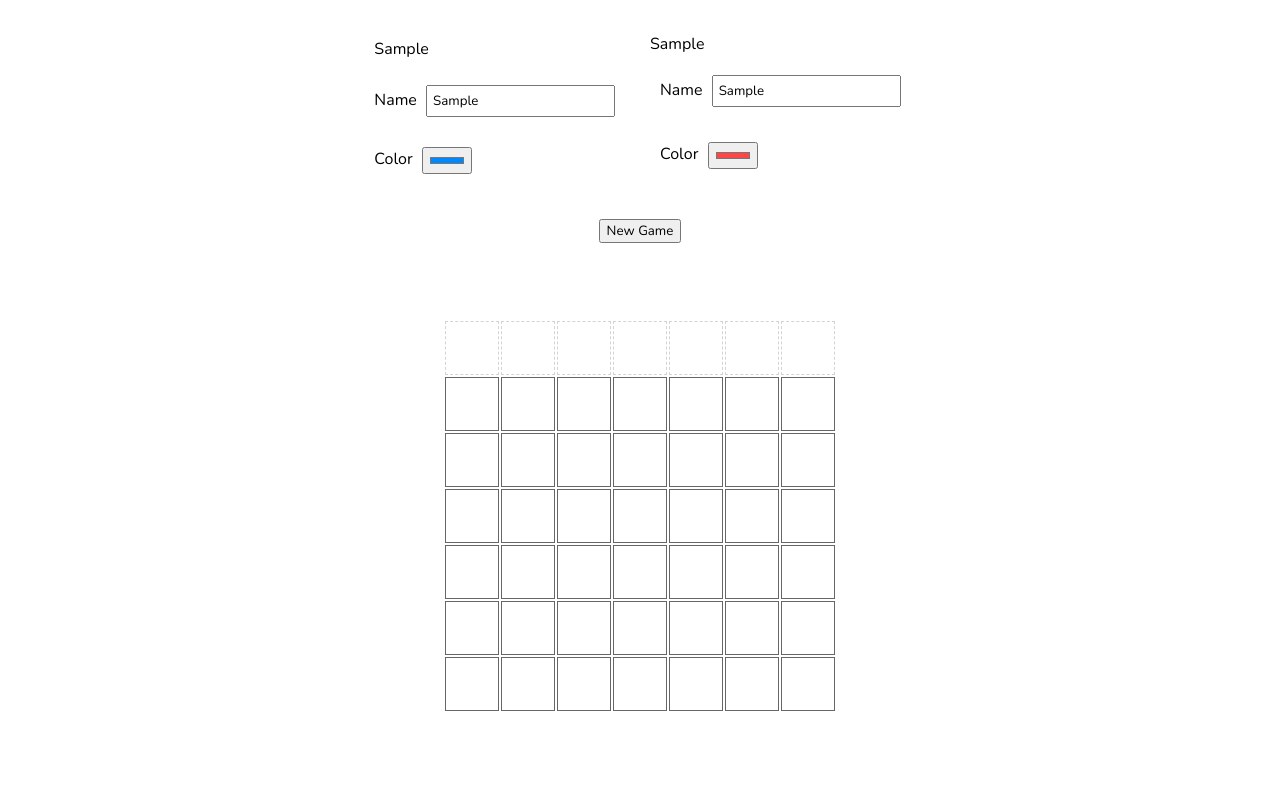
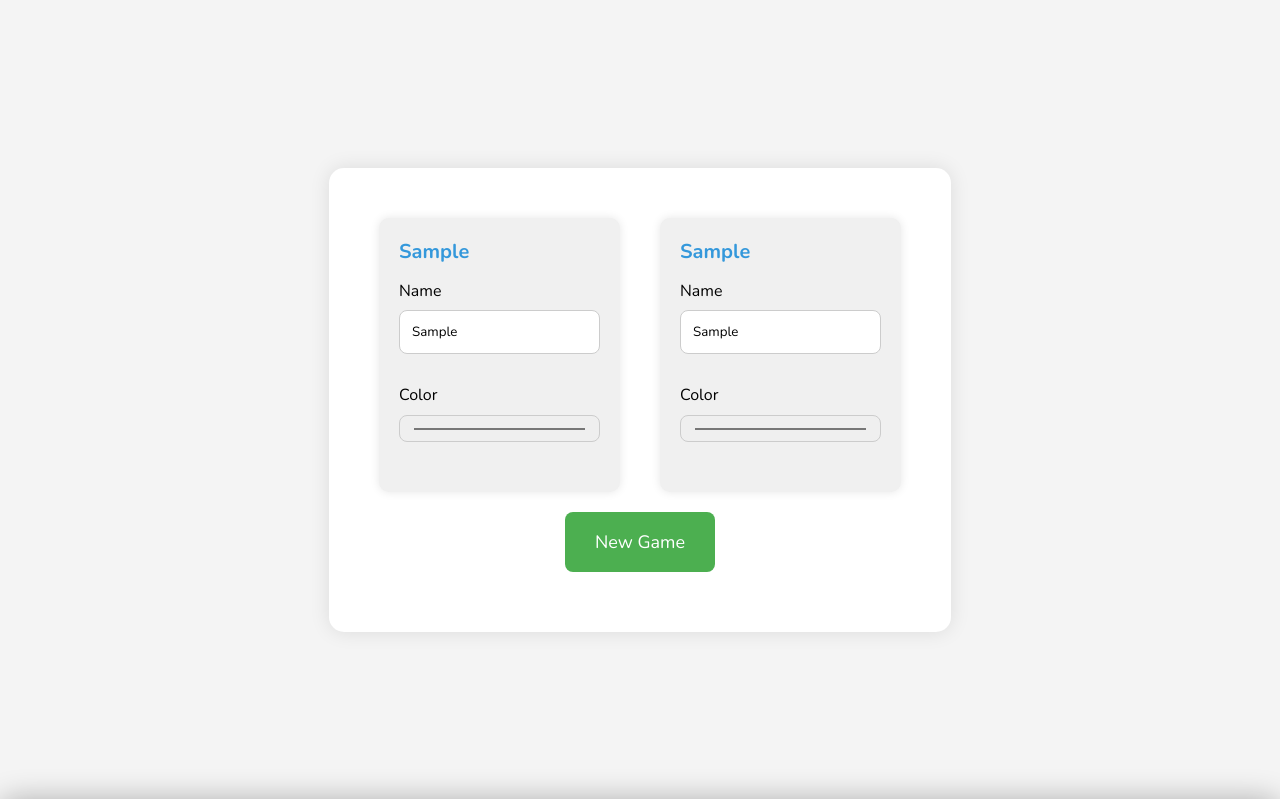
Before and after one commit to CheezePeeze/Connect-four-game, a plain HTML site: page index.html in a window 1280 px wide. Both pictures are taken after typing "Sample", "Sample" into the empty fields and a click on the button "New Game". Shown: the top 799 px of the page. Drawn offline with nearby package versions, Linux system fonts and the light colour scheme.

Commit message:
adding styles for the game

```diff
--- a/index.html
+++ b/index.html
@@ -2,7 +2,7 @@
 <html lang="en">
 	<head>
 		<title>Connect 4</title>
-		<link rel="stylesheet" href="src/style/style.css"  />
+		<link rel="stylesheet" href="src/style/style.css" />
 	</head>
 	<body>
 		<form id="player-form">
@@ -28,8 +28,10 @@
 						</div>
 					</div>
 					<div id="player-settings">
-						<span id="player2-settings-title">Player 2</span>
-						<span id="p2-win">🎉</span>
+						<div>
+							<span id="player2-settings-title">Player 2</span>
+							<span id="p2-win">🎉</span>
+						</div>
 						<div>
 							<label>Name</label>
 							<input id="player2-name" type="text" placeholder="Name" />
--- a/src/style/style.css
+++ b/src/style/style.css
@@ -1,31 +1,59 @@
+/* Global Styles */
 @import url('https://fonts.googleapis.com/css2?family=Nunito:ital,wght@0,200;0,300;0,400;0,500;0,600;0,700;0,800;0,900;0,1000;1,200;1,300;1,400;1,500;1,600;1,700;1,800;1,900;1,1000&display=swap');
 
-body,
+body {
+	margin: 0;
+	padding: 0;
+	font-family: 'Nunito', sans-serif;
+	background-color: #f4f4f4;
+}
+
 button,
 input {
 	font-family: 'Nunito', sans-serif;
 }
 
+/* Game Styles */
 #p1-win,
 #p2-win {
 	display: none;
 }
 
 #game {
-  display:flex;
+	display: flex;
 	justify-content: space-around;
+	background: linear-gradient(to bottom right, #3498db, #45a049);
+	border-radius: 15px;
+	box-shadow: 0 0 30px rgba(0, 0, 0, 0.3);
+	padding: 30px;
+	color: white;
 }
 
-/* game board table */
+/* Game Board Styles */
+#board {
+	background-color: rgba(255, 255, 255, 0.95);
+	border-radius: 15px;
+	box-shadow: 0 0 15px rgba(0, 0, 0, 0.1);
+}
 
 #board td {
-  width: 50px;
-  height: 50px;
-  border: solid 1px #666;
+	width: 60px;
+	height: 60px;
+	border: solid 1px #ccc;
+	border-radius: 10px;
+	background-color: #fff;
+	transition: background-color 0.3s ease-in-out;
 }
 
-/* pieces are div within game table cells: draw as colored circles */
+#board td:hover {
+	background-color: #f0f0f0;
+	width: 30px;
+	height: 30%;
+	margin: 5px;
+	border-radius: 50%;
+}
 
+/* Pieces Styles */
 .piece {
 	margin: 5px;
 	width: 80%;
@@ -33,25 +61,30 @@ input {
 	border-radius: 50%;
 }
 
-/* column-top is table row of clickable areas for each column */
-
+/* Column Top Styles */
 #column-top td {
 	border: dashed 1px lightgray;
+	transition: transform 0.5s ease-in-out, margin-top 2s ease-in-out;
 }
 
 #column-top td:hover {
-  background-color: gold;
+	background-color: #8b4513;
+	transform: translateY(15px);
+}
+
+/* Player Form Styles */
+#player-form {
+	display: flex;
+	justify-content: center;
+	align-items: center;
+	height: 100vh;
 }
 
 #player-form-container {
-  display: flex;
-  flex-direction: column;
-  align-items: center;
-  margin-bottom: 30px;
-}
-
-#player-form-container div {
-  margin: 10px;
+	background-color: #fff;
+	padding: 30px;
+	border-radius: 15px;
+	box-shadow: 0 0 20px rgba(0, 0, 0, 0.1);
 }
 
 #player-settings-container {
@@ -60,17 +93,67 @@ input {
 }
 
 #player-settings {
-  display:flex;
-  flex-direction: column;
-  justify-content: space-evenly;
+	margin: 20px;
+	padding: 20px;
+	background-color: #f0f0f0;
+	border-radius: 10px;
+	box-shadow: 0 0 10px rgba(0, 0, 0, 0.1);
 }
 
-#player-settings input {
-  padding: 5px;
-  margin: 5px;
+#player-settings div {
+	margin-bottom: 15px;
 }
 
-#player-settings-title {
+#player1-settings-title,
+#player2-settings-title {
+	font-size: 20px;
 	font-weight: bold;
+	color: #3498db;
+}
 
+#p1-win,
+#p2-win {
+	margin-left: 8px;
+	color: #45a049;
 }
+
+label {
+	display: block;
+	margin-bottom: 8px;
+}
+
+input {
+	width: 100%;
+	padding: 12px;
+	box-sizing: border-box;
+	margin-bottom: 15px;
+	border: 1px solid #ccc;
+	border-radius: 8px;
+}
+
+#button-container {
+	text-align: center;
+}
+
+#start-game {
+	background-color: #4caf50;
+	color: #fff;
+	padding: 18px 30px;
+	font-size: 18px;
+	border: none;
+	border-radius: 8px;
+	cursor: pointer;
+	transition: background-color 0.3s ease-in-out;
+}
+
+#start-game:hover {
+	background-color: #45a049;
+}
+
+#outcome-message {
+	text-align: center;
+	margin-top: 30px;
+	font-weight: bold;
+	font-size: 20px;
+	color: #3498db;
+}
```
Lines whose indentation alone changed are shown as unchanged.
